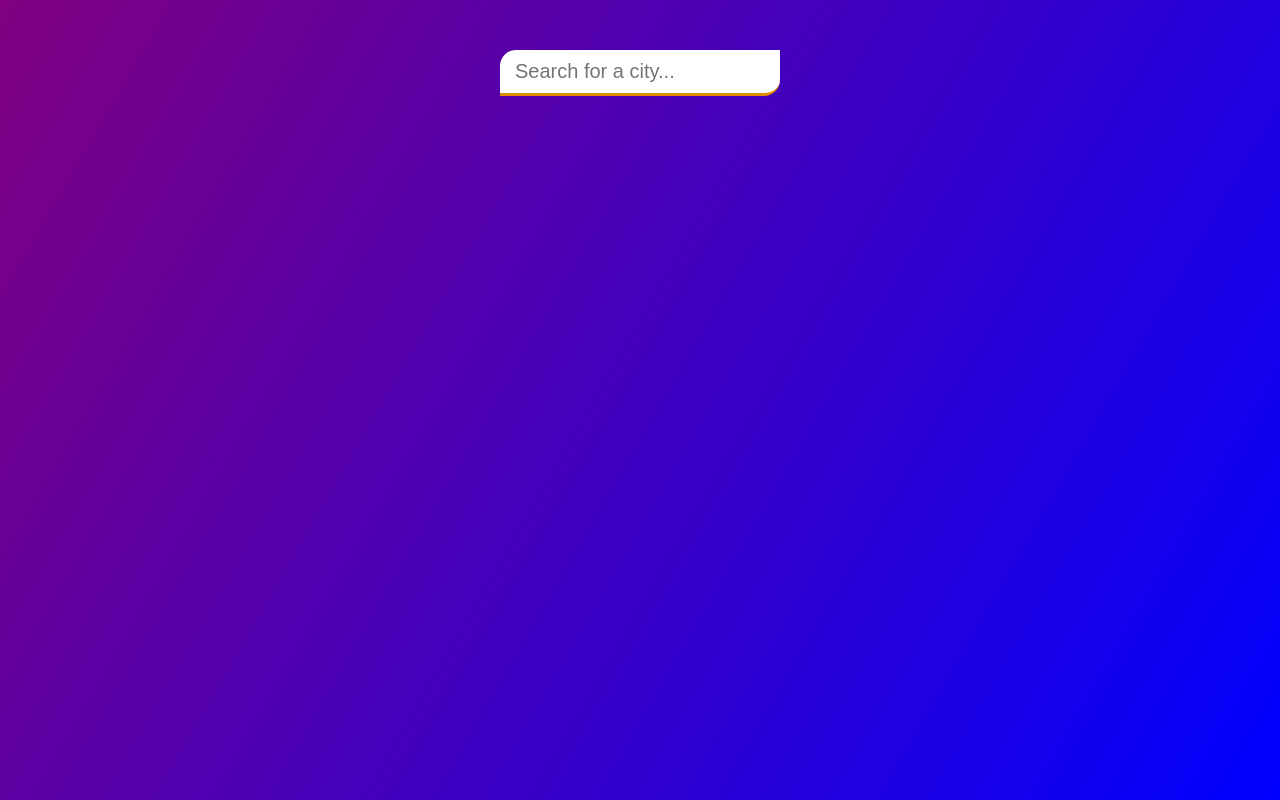
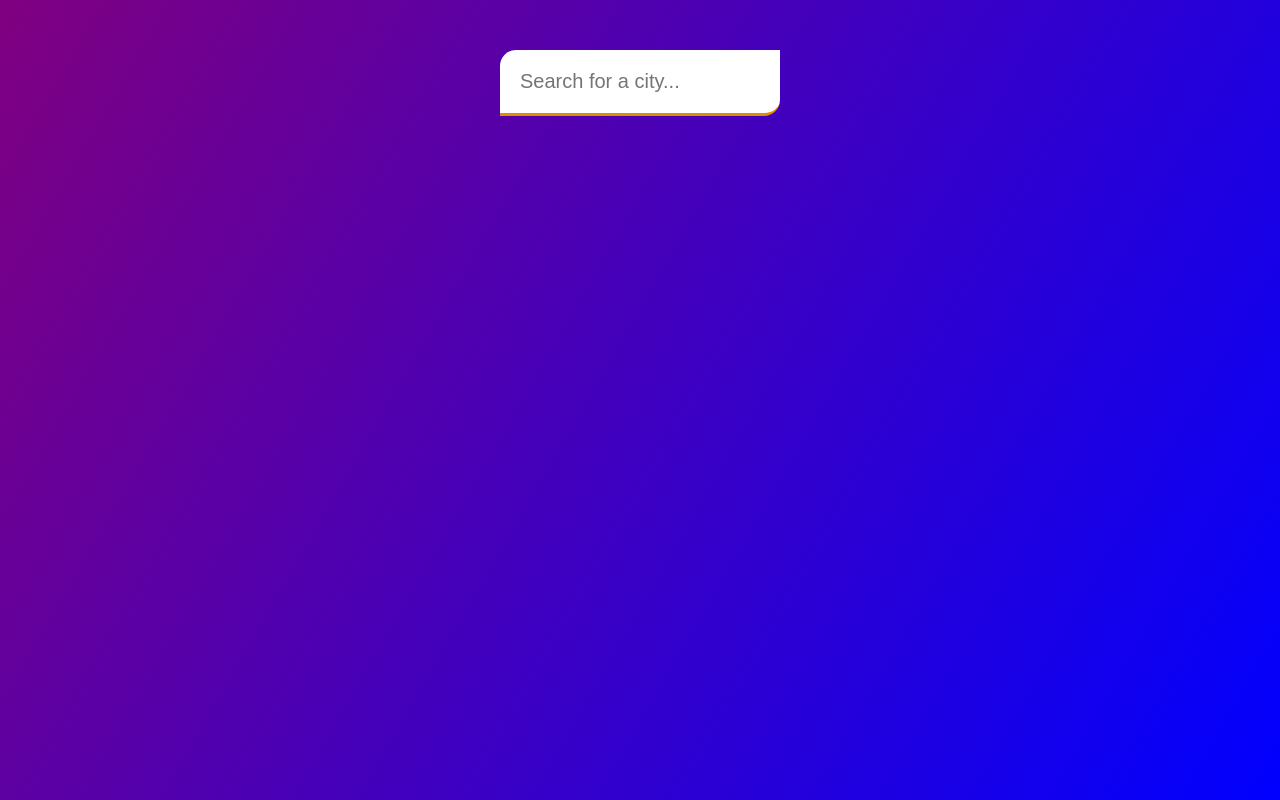
Before and after one commit to Rohit-Sharma14/Weatherapp, a plain HTML site: page index.html in a window 1280 px wide. Drawn offline with Linux system fonts and the light colour scheme.

Commit message:
Update index.html

```diff
--- a/index.html
+++ b/index.html
@@ -12,7 +12,7 @@
 <body>
     <div class="app-wrap">
         <header>
-            <input type="text" autocomplete="off" class="search-box" placeholder="Search for a city..." />
+            <input type="text" autocomplete="off" class="search-box" style="padding:20px;" placeholder="Search for a city..." />
         </header>
         <main>
             <section class="location">
```
